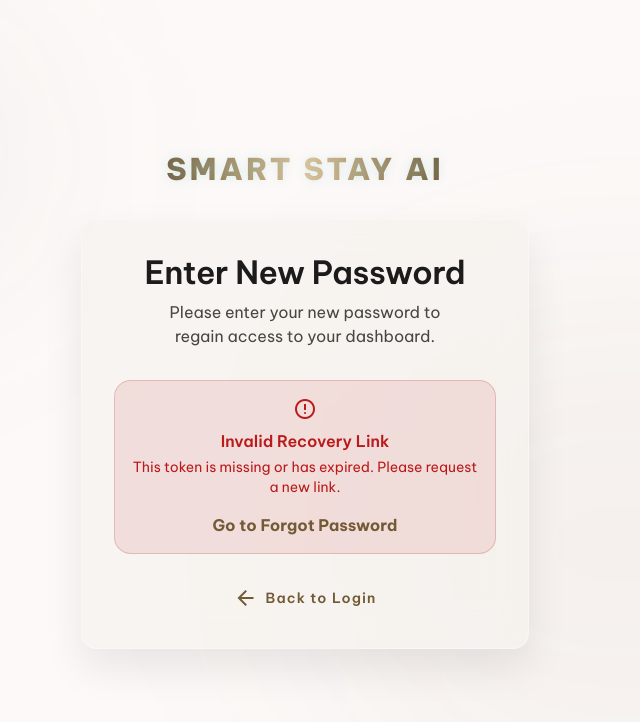
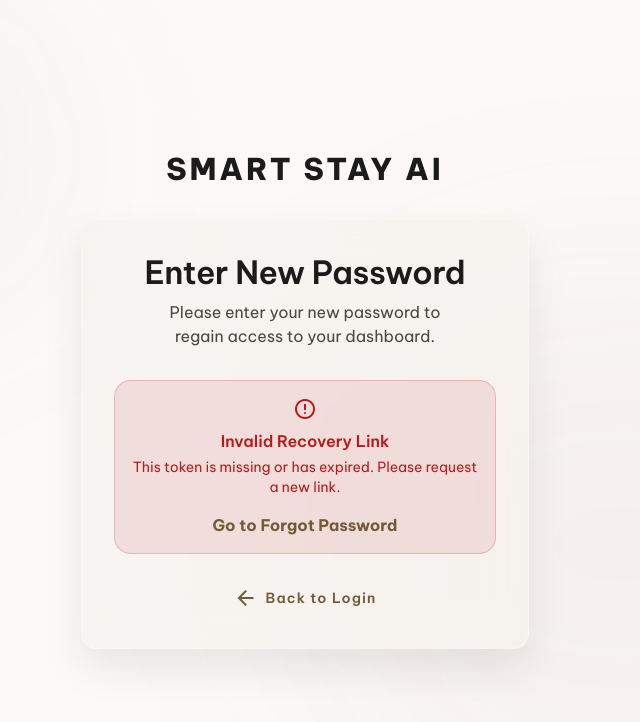
Before and after one commit to KnightChovy/SmartStayAI-System, a React (Vite) app in the folder client/: page /reset-password in a window 1280 px wide. Shown: the top 722 px of the page, without its empty margins (335-975 px from the left). Built offline with nearby package versions, Linux system fonts and the light colour scheme; no server answers.

Commit message:
feat: update header text style for authentication pages

```diff
--- a/client/src/pages/Auth/ForgotPassword.tsx
+++ b/client/src/pages/Auth/ForgotPassword.tsx
@@ -74,8 +74,8 @@
             to="/"
             className="inline-block hover:opacity-90 transition-opacity"
           >
-            <h1 className="font-display-lg text-3xl font-extrabold tracking-widest uppercase text-transparent bg-clip-text bg-linear-to-r from-secondary via-secondary-fixed-dim to-secondary text-glow">
-              Smart Stay AI
+            <h1 className="font-display-lg text-3xl font-extrabold tracking-widest uppercase text-black ">
+              Smart Stay Ai
             </h1>
           </Link>
         </div>
--- a/client/src/pages/Auth/Login.tsx
+++ b/client/src/pages/Auth/Login.tsx
@@ -84,9 +84,9 @@
             to="/"
             className="inline-block hover:opacity-90 transition-opacity"
           >
-            <h1 className="font-display-lg text-3xl font-extrabold tracking-widest uppercase text-transparent bg-clip-text bg-linear-to-r from-secondary via-secondary-fixed-dim to-secondary text-glow">
-              Smart Stay AI
-            </h1>
+        <h1 className="font-display-lg text-3xl font-extrabold tracking-widest uppercase text-black-">
+                  SMART STAY AI
+              </h1>
           </Link>
         </div>
 
--- a/client/src/pages/Auth/Register.tsx
+++ b/client/src/pages/Auth/Register.tsx
@@ -83,8 +83,8 @@
               to="/"
               className="inline-block hover:opacity-90 transition-opacity"
             >
-              <h1 className="font-display-lg text-3xl font-extrabold tracking-widest uppercase text-transparent bg-clip-text bg-linear-to-r from-secondary via-secondary-fixed-dim to-secondary text-glow">
-                Smart Stay AI
+            <h1 className="font-display-lg text-3xl font-extrabold tracking-widest uppercase text-black-">
+                  SMART STAY AI
               </h1>
             </Link>
           </div>
--- a/client/src/pages/Auth/ResetPassword.tsx
+++ b/client/src/pages/Auth/ResetPassword.tsx
@@ -72,9 +72,9 @@
             to="/"
             className="inline-block hover:opacity-90 transition-opacity"
           >
-            <h1 className="font-display-lg text-3xl font-extrabold tracking-widest uppercase text-transparent bg-clip-text bg-linear-to-r from-secondary via-secondary-fixed-dim to-secondary text-glow">
-              Smart Stay AI
-            </h1>
+           <h1 className="font-display-lg text-3xl font-extrabold tracking-widest uppercase text-black-">
+                  SMART STAY AI
+              </h1>
           </Link>
         </div>
 
--- a/client/src/pages/Auth/VerifyEmail.tsx
+++ b/client/src/pages/Auth/VerifyEmail.tsx
@@ -40,9 +40,9 @@
             to="/"
             className="inline-block hover:opacity-90 transition-opacity"
           >
-            <h1 className="font-display-lg text-3xl font-extrabold tracking-widest uppercase text-transparent bg-clip-text bg-linear-to-r from-secondary via-secondary-fixed-dim to-secondary text-glow">
-              Smart Stay AI
-            </h1>
+         <h1 className="font-display-lg text-3xl font-extrabold tracking-widest uppercase text-black-">
+                  SMART STAY AI
+              </h1>
           </Link>
         </div>
 
--- a/client/src/pages/Auth/VerifyIdentity.tsx
+++ b/client/src/pages/Auth/VerifyIdentity.tsx
@@ -206,9 +206,9 @@
             to="/"
             className="inline-block hover:opacity-90 transition-opacity"
           >
-            <h1 className="font-display-lg text-3xl font-extrabold tracking-widest uppercase text-transparent bg-clip-text bg-linear-to-r from-secondary via-secondary-fixed-dim to-secondary text-glow">
-              Smart Stay AI
-            </h1>
+          <h1 className="font-display-lg text-3xl font-extrabold tracking-widest uppercase text-transparent bg-clip-text bg-linear-to-r from-secondary via-secondary-fixed-dim to-secondary text-glow">
+                  SMART STAY AI
+              </h1>
           </Link>
         </div>
 
```
